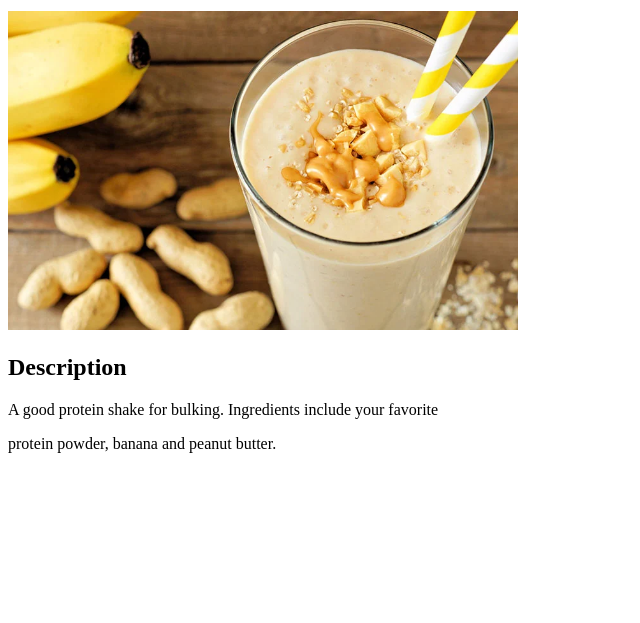
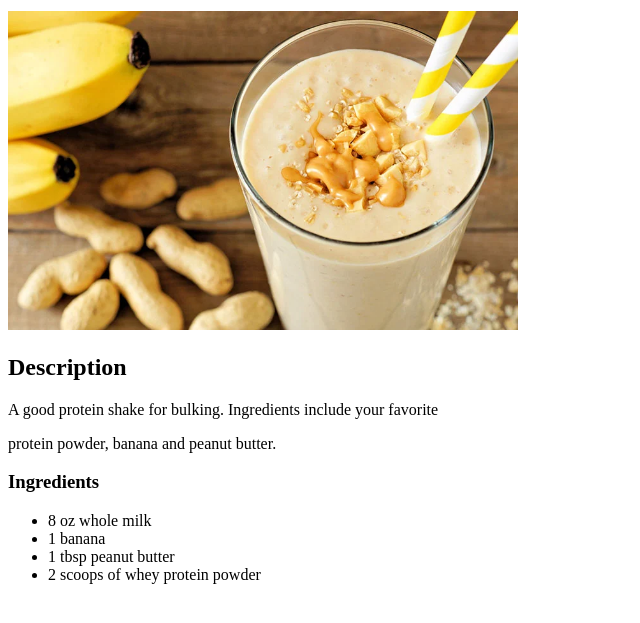
Before and after one commit to smoovemelon/odin-recipes, a plain HTML site: page recipes/peanut_banana_smoothie.html in a window 1280 px wide. Shown: the part 159-782 px from the top of the page, without its empty margins (0-640 px from the left). Drawn offline with Linux system fonts and the light colour scheme.

Commit message:
Added 'Ingredients' header
Added unordered list for 'Ingredients'

```diff
--- a/recipes/peanut_banana_smoothie.html
+++ b/recipes/peanut_banana_smoothie.html
@@ -21,6 +21,15 @@
         <p>A good protein shake for bulking. Ingredients include your favorite</p>
         <p>protein powder, banana and peanut butter.</p>
 
+        <h3>Ingredients</h3>
+
+        <ul>
+            <li>8 oz whole milk</li>
+            <li>1 banana</li>
+            <li>1 tbsp peanut butter</li>
+            <li>2 scoops of whey protein powder</li>
+        </ul>
+
 
 
     </body>
```
